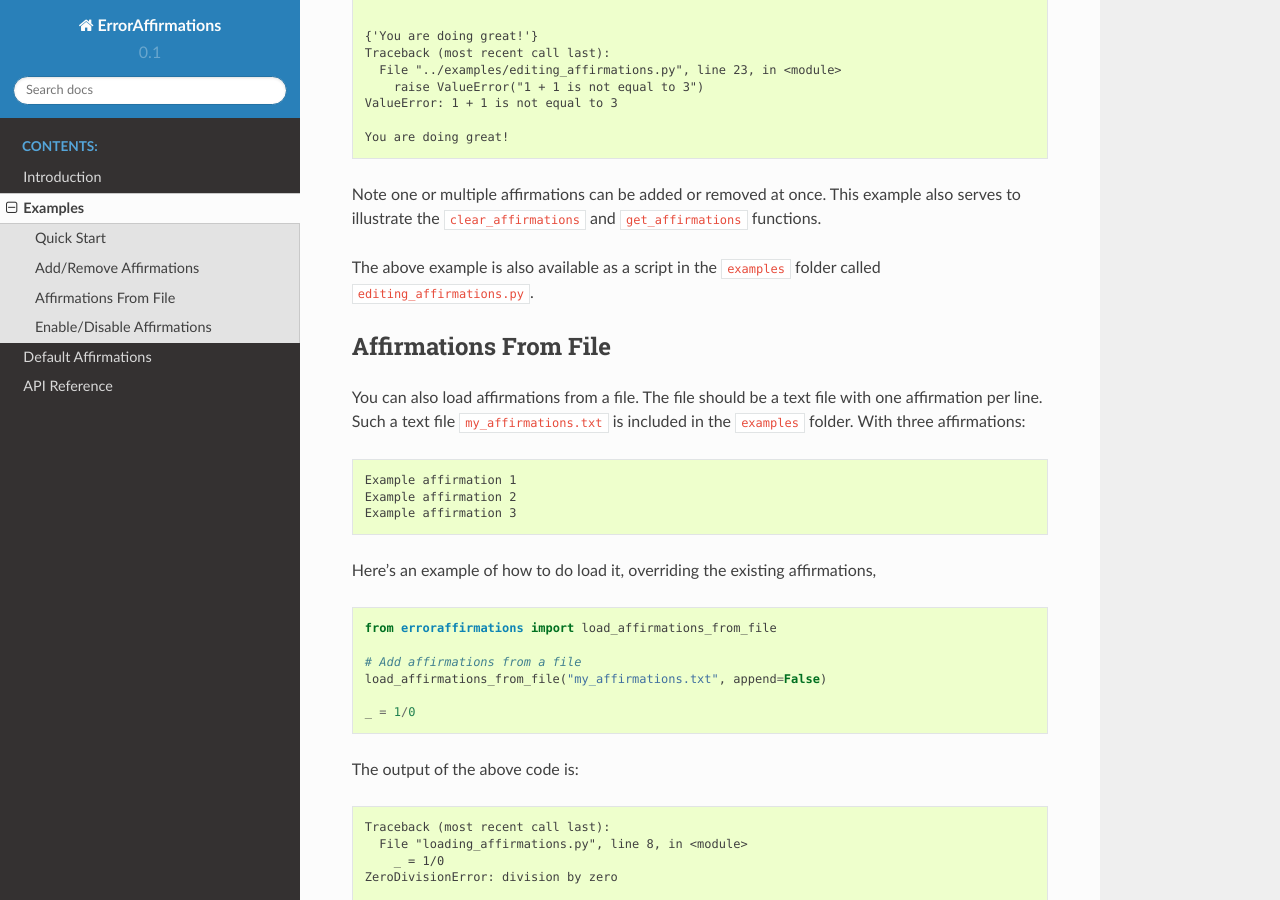
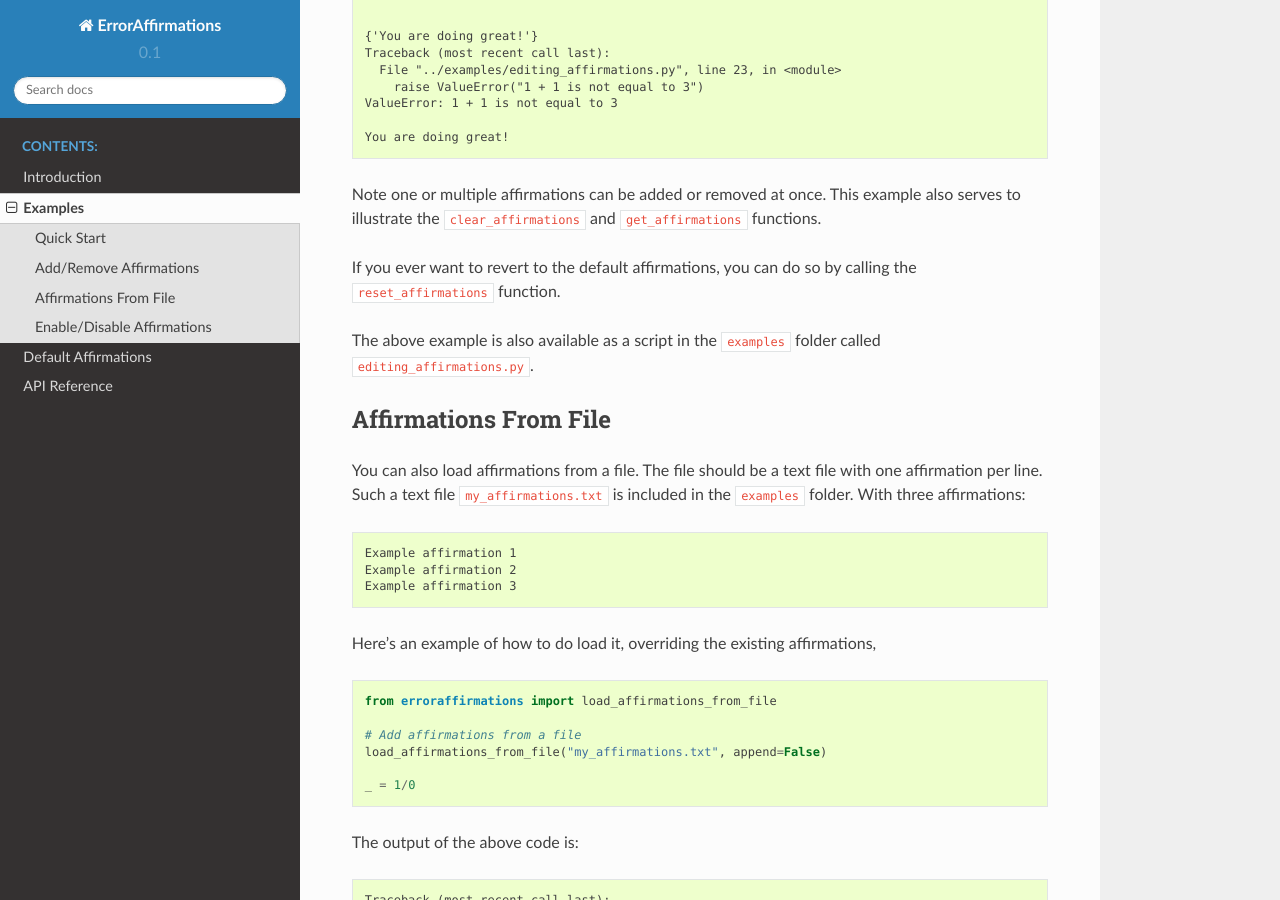
Before and after one commit to ThomasGesseyJones/ErrorAffirmations, a Sphinx documentation site: the page built from docs/source/examples.rst, in a window 1280 px wide and 900 px high, scrolled down 1588 px. Built offline with Sphinx 7.4.7 and the Read the Docs theme 2.0.0, drawn with Linux system fonts in a browser that asks for light colours.

Commit message:
Mention reset affirmations in examples

```diff
--- a/docs/source/examples.rst
+++ b/docs/source/examples.rst
@@ -95,6 +95,9 @@ The output of the above code is:
 Note one or multiple affirmations can be added or removed at once. This
 example also serves to illustrate the ``clear_affirmations`` and
 ``get_affirmations`` functions.
+
+If you ever want to revert to the default affirmations, you can do so by
+calling the ``reset_affirmations`` function.
 
 The above example is also available as a script in the ``examples`` folder
 called ``editing_affirmations.py``.
```
